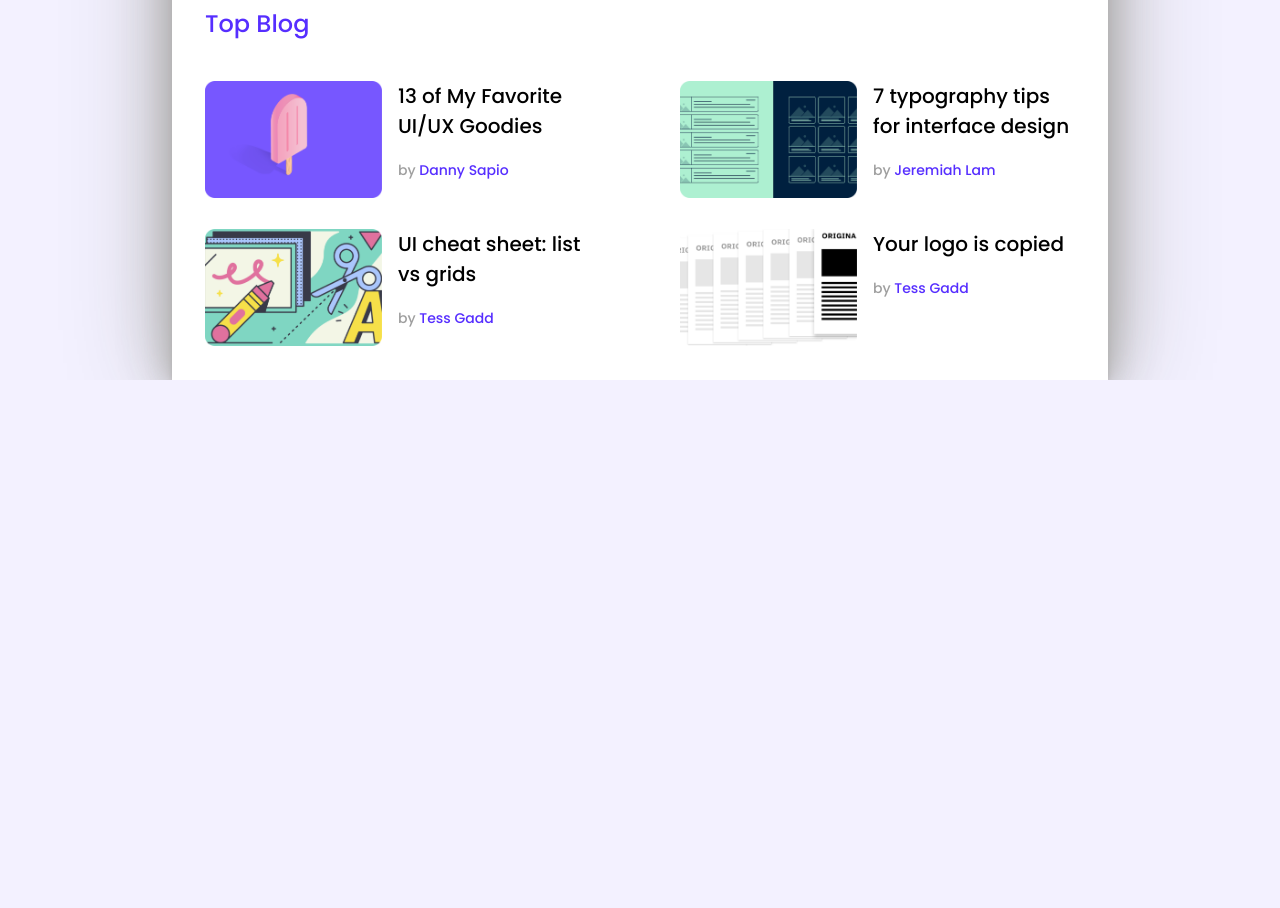
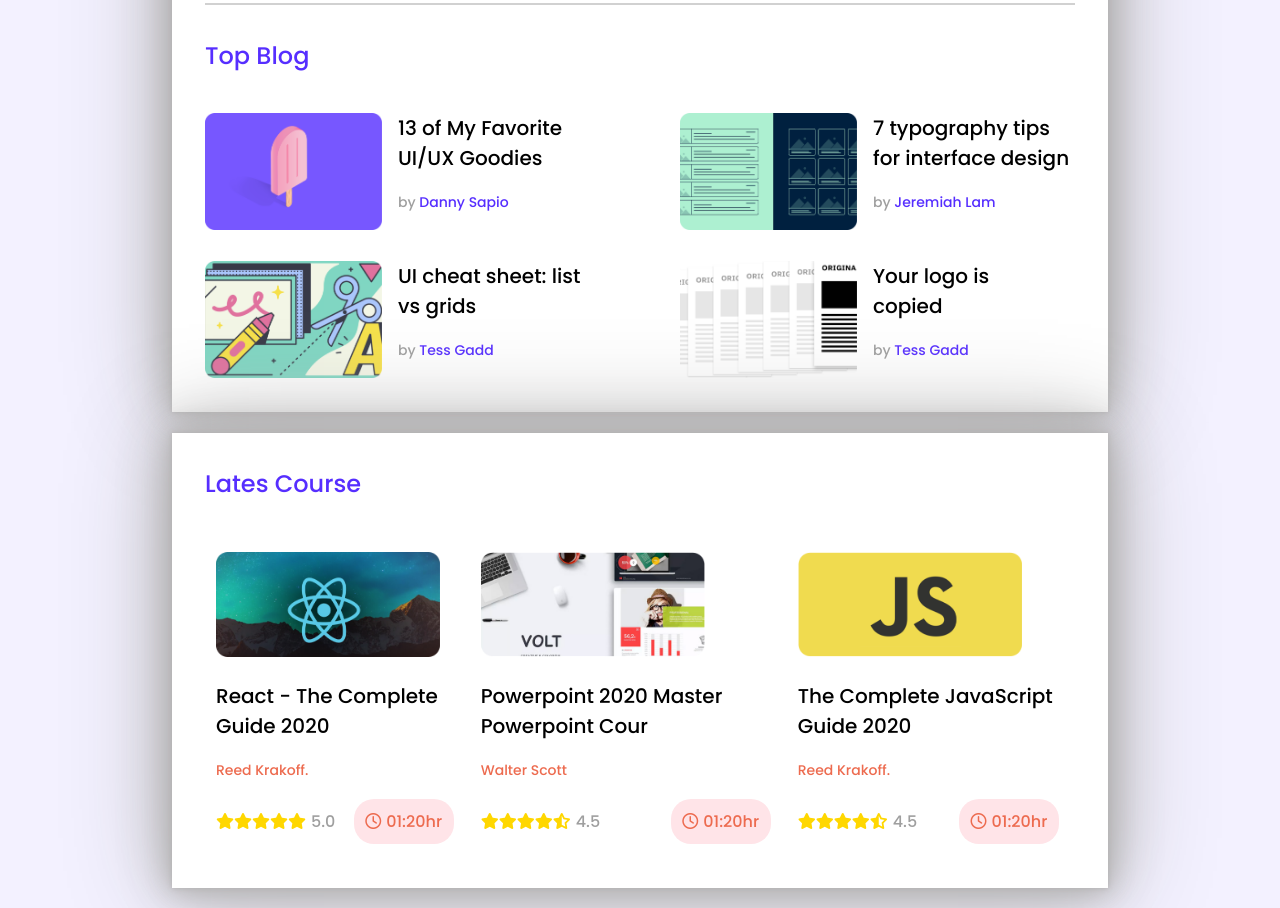
Before and after one commit to EsrakFahim/leaderboard, a plain HTML site: page index.html in a window 1280 px wide. Shown: the part 421-1329 px from the top of the page. Before the commit the page ends 801 px from the top, so only its background shows below. Drawn offline with Linux system fonts and the light colour scheme.

Commit message:
all taxt complet

```diff
--- a/css/style.css
+++ b/css/style.css
@@ -7,7 +7,8 @@
         font-family: 'Poppins', sans-serif;
         background-color: #F3F1FF;
     }
-    #conteinar{
+
+    #conteinar {
         width: 870px;
         background-color: #ffffff;
         padding: 0 33px 33px 33px;
@@ -17,9 +18,32 @@
             0 0 50px #b3b2b2,
             0 0 100px #b3b2b2;
     }
+
     main {
         display: flex;
         justify-content: center;
+    }
+
+    hr {
+        border: 1px solid #D1D1D1;
+        margin: 0;
+    }
+
+    #flex_contain {
+        display: flex;
+        justify-content: center;
+        margin-top: 21px;
+        margin-bottom: 20px;
+    }
+
+    li {
+        list-style: none;
+        margin: 0;
+    }
+
+    ul {
+        margin: 0;
+        padding: 0;
     }
 
     /* ------header section start----- */
@@ -63,7 +87,6 @@
     }
 
     .nav-iten-conteinar li {
-        list-style: none;
         margin: 0;
         margin-left: 36px;
         font-size: 16px;
@@ -95,6 +118,7 @@
         display: grid;
         grid-template-columns: repeat(3, 1fr);
         row-gap: 30px;
+        margin-bottom: 30px;
     }
 
     .players {
@@ -116,34 +140,108 @@
     /* player section end  */
 
     /* blog section start  */
-    .blog_section_conteinar{
+    .blog_section_conteinar {
         display: grid;
-        grid-template-columns: repeat(2,1fr);
+        grid-template-columns: repeat(2, 1fr);
         row-gap: 30px;
         column-gap: 80px;
     }
-    .blog{
+
+    .blog {
         display: flex;
     }
+
     .blog img {
         width: 177px;
         height: 117px;
     }
-    .blog_text_conteinar{
+
+    .blog_text_conteinar {
         margin-left: 16px;
     }
-    .blog_text_conteinar p{
+
+    .blog_text_conteinar p {
         font-size: 20px;
         font-weight: 500;
         margin: 0;
     }
-    .blog_text_conteinar h4{
+
+    .blog_text_conteinar h4 {
         font-size: 14px;
         font-weight: 400;
     }
-    span{
+
+    span {
         color: #9F9F9F;
     }
-    .author-name{
+
+    .author-name {
         color: #562EFF;
     }
+
+    /* blog section end  */
+    /* main section end  */
+
+    /* Lates Course section start */
+    .course_conteinar {
+        display: flex;
+        justify-content: space-between;
+    }
+
+    .course_detail {
+        padding: 11px;
+    }
+
+    .course_detail img {
+        width: 224px;
+        height: 105px;
+    }
+
+    .course_detail h2 {
+        font-size: 20px;
+        font-weight: 500;
+    }
+
+    .course_detail h4 {
+        font-size: 14px;
+        font-weight: 400;
+        color: #ED6B4F;
+    }
+
+    .course_summary {
+        display: flex;
+        align-items: center;
+        justify-content: space-between;
+    }
+
+    /* course rating section */
+    .course_summary ul {
+        display: flex;
+    }
+
+    /*  star section */
+    .fa-star,
+    .fa-star-half-stroke {
+
+        color: gold;
+    }
+
+    .rating {
+        margin-left: 5px;
+    }
+
+    .duration {
+        text-align: center;
+        width: 80px;
+        height: 25px;
+        border-radius: 20px;
+        padding: 10px;
+        background-color: #FFE4E8;
+        color: #ED6B4F;
+        margin-right: 5px;
+    }
+
+    .duration span {
+        padding-left: 5px;
+        color: #ED6B4F;
+    }
--- a/index.html
+++ b/index.html
@@ -6,6 +6,7 @@
     <meta http-equiv="X-UA-Compatible" content="IE=edge">
     <meta name="viewport" content="width=device-width, initial-scale=1.0">
     <link rel="stylesheet" href="./css/style.css">
+    <script src="https://kit.fontawesome.com/59436b459e.js" crossorigin="anonymous"></script>
     <title>Leaderboard</title>
 </head>
 
@@ -63,6 +64,7 @@
                     <p class="player_name">Top-player-$</p>
                 </div>
             </div>
+            <hr>
             <!------------------- top player section end ------------------->
 
             <!------------------ blog section start ------------------->
@@ -95,7 +97,7 @@
                 <div class="blog">
                     <img src="./images/blogs/blog-4.png" alt="">
                     <div class="blog_text_conteinar">
-                        <p>Your logo is
+                        <p>Your logo is <br>
                             copied</p>
                         <h4><span>by</span> <span class="author-name"> Tess Gadd</span></h4>
                     </div>
@@ -103,6 +105,73 @@
             </div>
         </section>
     </main>
+
+    <!-- Lates Course section start -->
+    <!-- section#conteinar>.course_conteinar>.course_detail*3>img[src="./images/courses/course-$.png"]+.course_detail_content>h2+h4+.course_summary>ul>li*5^span.rating+span.duration -->
+    <section id="flex_contain">
+        <div id="conteinar">
+            <h3 class="conteinar_title">Lates Course</h3>
+            <div class="course_conteinar">
+                <div class="course_detail">
+                    <img src="./images/courses/course-1.png" alt="">
+                    <div class="course_detail_content">
+                        <h2>React - The Complete
+                            Guide 2020</h2>
+                        <h4>Reed Krakoff.</h4>
+                        <div class="course_summary">
+                            <ul>
+                                <li><i class="fa-solid fa-star"></i></li>
+                                <li><i class="fa-solid fa-star"></i></li>
+                                <li><i class="fa-solid fa-star"></i></li>
+                                <li><i class="fa-solid fa-star"></i></li>
+                                <li><i class="fa-solid fa-star"></i></li>
+                                <span class="rating">5.0</span>
+                            </ul>
+                            <span class="duration"><i class="fa-regular fa-clock"></i><span>01:20hr</span></span>
+                        </div>
+                    </div>
+                </div>
+                <div class="course_detail">
+                    <img src="./images/courses/course-2.png" alt="">
+                    <div class="course_detail_content">
+                        <h2>Powerpoint 2020 Master Powerpoint Cour</h2>
+                        <h4>Walter Scott</h4>
+                        <div class="course_summary">
+                            <ul>
+                                <li><i class="fa-solid fa-star"></i></li>
+                                <li><i class="fa-solid fa-star"></i></li>
+                                <li><i class="fa-solid fa-star"></i></li>
+                                <li><i class="fa-solid fa-star"></i></li>
+                                <li><i class="fa-solid fa-star-half-stroke"></i></li>
+                                <span class="rating">4.5</span>
+                            </ul>
+                            <span class="duration"><i class="fa-regular fa-clock"></i><span>01:20hr</span> </span>
+                        </div>
+                    </div>
+                </div>
+                <div class="course_detail">
+                    <img src="./images/courses/course-3.png" alt="">
+                    <div class="course_detail_content">
+                        <h2>The Complete JavaScript
+                            Guide 2020 </h2>
+                        <h4>Reed Krakoff.</h4>
+                        <div class="course_summary">
+                            <ul>
+                                <li><i class="fa-solid fa-star"></i></li>
+                                <li><i class="fa-solid fa-star"></i></li>
+                                <li><i class="fa-solid fa-star"></i></li>
+                                <li><i class="fa-solid fa-star"></i></li>
+                                <li><i class="fa-solid fa-star-half-stroke"></i></li>
+                                <span class="rating">4.5</span>
+                            </ul>
+                            <span class="duration"><i class="fa-regular fa-clock"></i><span>01:20hr</span></span>
+                        </div>
+                    </div>
+                </div>
+            </div>
+        </div>
+    </section>
+    <!-- Lates Course section end -->
 </body>
 
 </html>
```
